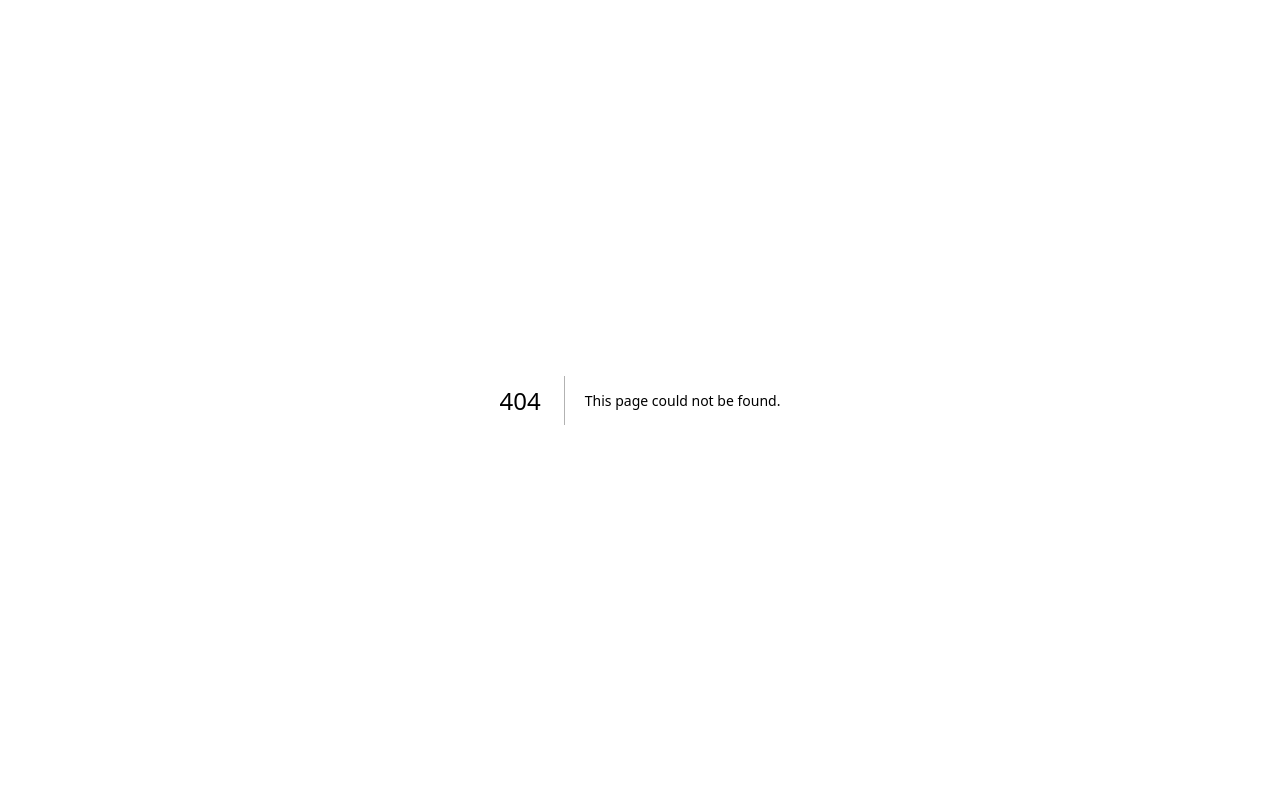
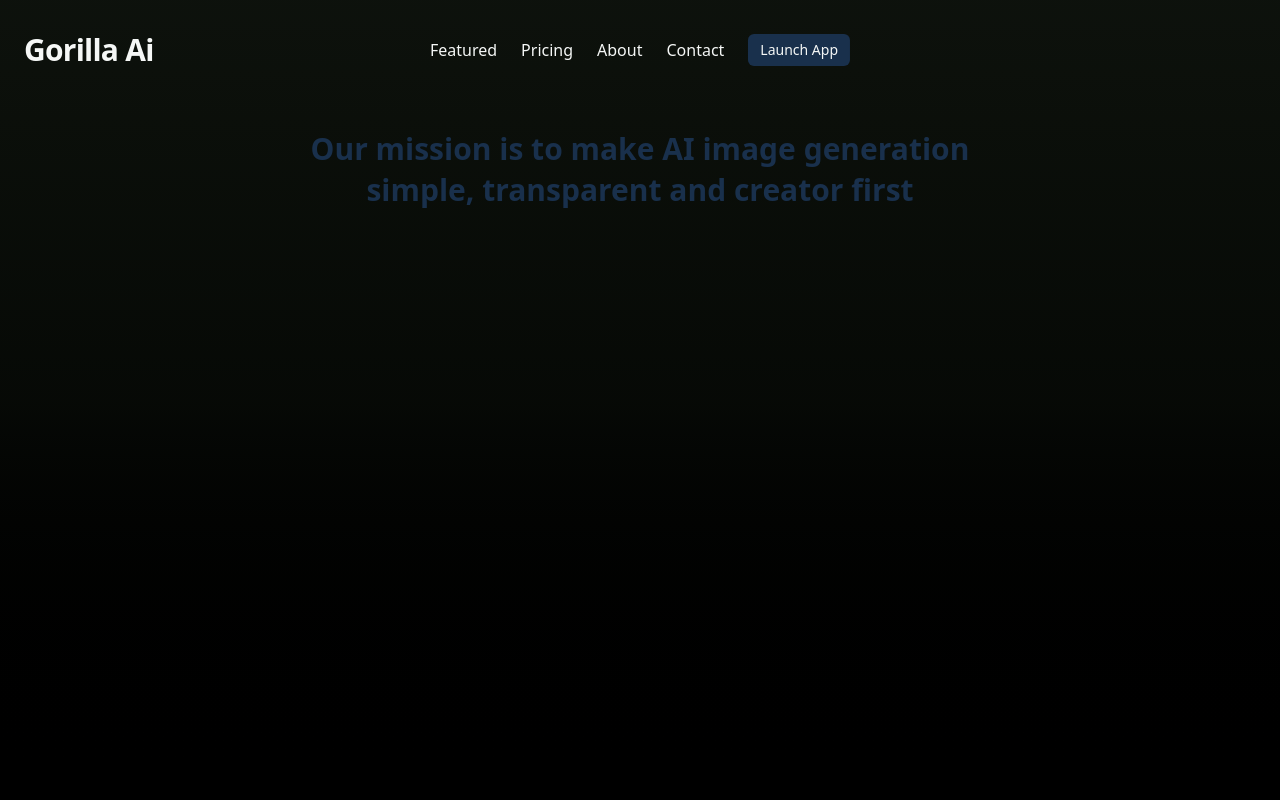
Before and after one commit to aguirreMan/gorilla-ai, a Next.js app: page /about in a window 1280 px wide. Before the commit this address had no page. Shown: the top 800 px of the page. Built offline with nearby package versions, Linux system fonts and the light colour scheme.

Commit message:
Worked on the about page and fixed a hydration issue with shadcn radix select element and used next js dyanamic imports which fought the generic component but the hydration issue is now fixed

```diff
--- /dev/null
+++ b/app/(marketing)/about/page.tsx
@@ -0,0 +1,11 @@
+export default function AboutPage() {
+  return (
+    <div className='min-h-screen bg-jungle relative'>
+      <div className='relative flex flex-col items-center pt-32 px-4'>
+        <h1 className='text-3xl max-w-2xl font-bold line-clamp-2 mx-auto text-primary text-center leading-snug'>
+          Our mission is to make AI image generation simple, transparent and creator first
+        </h1>
+        </div>
+    </div>
+  )
+}
--- a/components/dashboard-components/ImagesettingsSelect.tsx
+++ b/components/dashboard-components/ImagesettingsSelect.tsx
@@ -9,7 +9,7 @@ import {
 } from '@/components/ui/select'
 
 
-interface ImagesettingsSelectProps<Type extends string> {
+export interface ImagesettingsSelectProps<Type extends string> {
     label: string
     currentValue: Type
     options: Type[]
--- a/components/dashboard-components/Sidebar.tsx
+++ b/components/dashboard-components/Sidebar.tsx
@@ -1,6 +1,17 @@
 'use client'
+
+import type React from 'react'
+import dynamic from 'next/dynamic'
+import { ImagesettingsSelectProps } from '@/components/dashboard-components/ImagesettingsSelect'
+
+// NOTE: dynamic() erases generics; explicit generic signature preserves inference
+
+const ImagesettingsSelect = dynamic(
+  () => import('@/components/dashboard-components/ImagesettingsSelect'),
+  { ssr: false }
+) as <T extends string>(props: ImagesettingsSelectProps<T>) => React.ReactElement
+
 import { useImagesContext } from '@/context/ImageSettingsProvider'
-import ImagesettingsSelect from '@/components/dashboard-components/ImagesettingsSelect'
 import { useUser, useClerk } from '@clerk/nextjs'
 import { Folder } from 'lucide-react'
 import ImageNumberSlider from '@/components/dashboard-components/ImageNumberSlider'
--- a/components/pages-components/MarketingNavbar.tsx
+++ b/components/pages-components/MarketingNavbar.tsx
@@ -45,8 +45,8 @@ export default function NavbarMarketing() {
                     <Link href='/pricing'>
                         <li className='cursor-pointer text-md text-muted-foreground hover:text-foreground transition'>Pricing</li>
                     </Link>
-                    <Link href='/research'>
-                        <li className='cursor-pointer text-md text-muted-foreground hover:text-foreground transition'>Research</li>
+                    <Link href='/about'>
+                        <li className='cursor-pointer text-md text-muted-foreground hover:text-foreground transition'>About</li>
                     </Link>
                     <Link href='/contact'>
                         <li className='cursor-pointer text-md text-muted-foreground hover:text-foreground transition'>Contact</li>
```
Also changed, not shown: components/gallery/FullScreenImageViewer.tsx (added).
